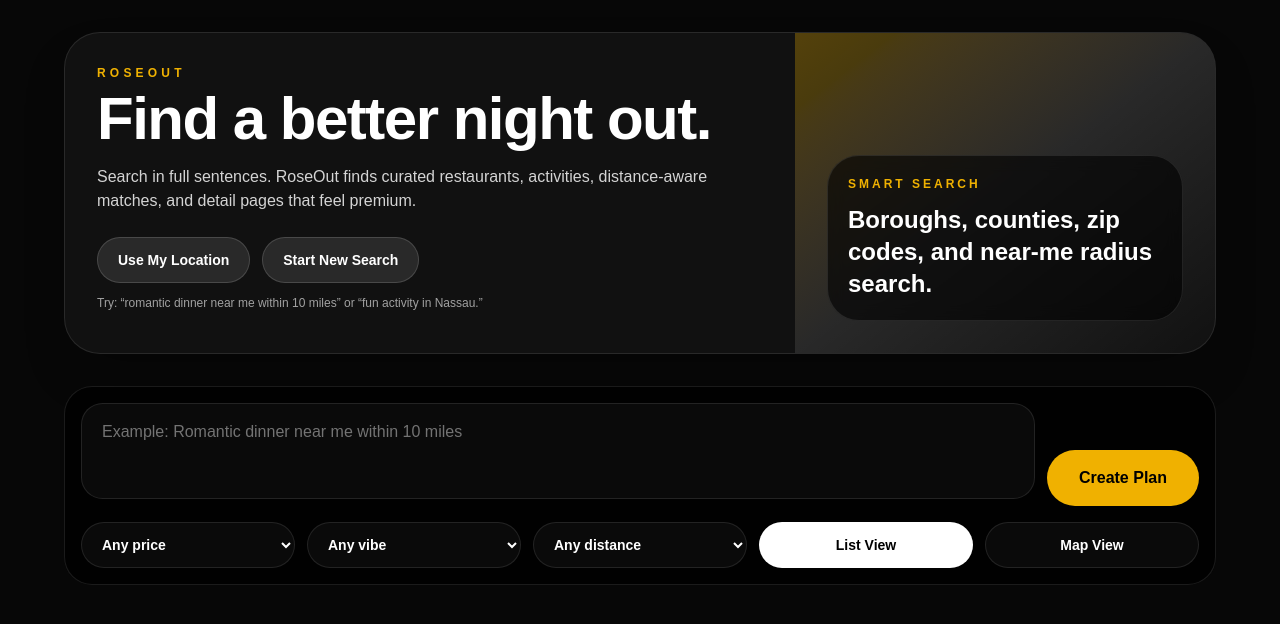
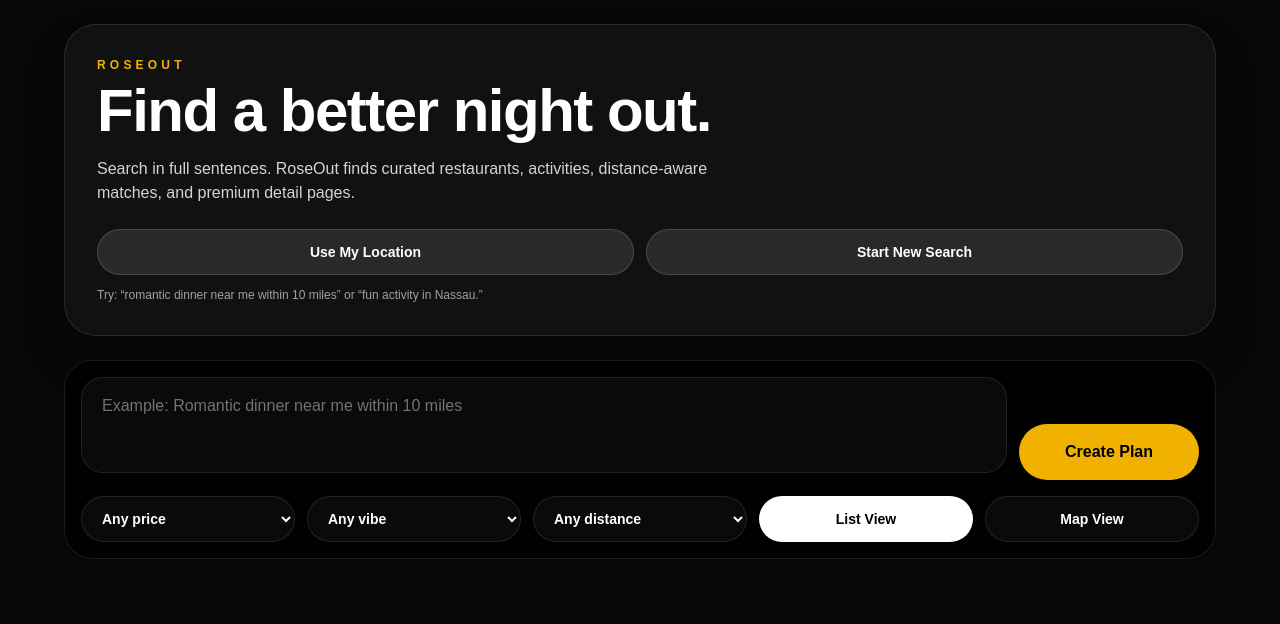
Before and after one commit to roseoutllc/roseout, a Next.js app: page /create in a window 1280 px wide. Shown: the top 624 px of the page. Built offline with nearby package versions, Linux system fonts and the light colour scheme.

Commit message:
Update page.tsx

```diff
--- a/app/create/page.tsx
+++ b/app/create/page.tsx
@@ -470,10 +470,9 @@
     : "";
 
   return (
-    <main className="min-h-screen bg-[#070707] px-5 py-8 pb-40 text-white">
+    <main className="min-h-screen bg-[#070707] px-5 py-6 pb-40 text-white">
       <div className="mx-auto max-w-6xl">
-        <section className="mb-8 overflow-hidden rounded-[2.25rem] border border-white/10 bg-[#111] shadow-2xl">
-          <div className="grid gap-0 lg:grid-cols-[1fr_420px]">
+        <section className="mb-6 overflow-hidden rounded-[2rem] border border-white/10 bg-[#111] shadow-2xl">
           <div className="p-6 md:p-8">
             <p className="mb-2 text-xs font-black uppercase tracking-[0.35em] text-yellow-500">
               RoseOut
@@ -485,11 +484,10 @@
 
             <p className="mt-4 max-w-2xl text-sm leading-6 text-neutral-300 md:text-base">
               Search in full sentences. RoseOut finds curated restaurants,
-                activities, distance-aware matches, and detail pages that feel
-                premium.
+              activities, distance-aware matches, and premium detail pages.
             </p>
 
-              <div className="mt-6 flex flex-wrap gap-3">
+            <div className="mt-6 grid gap-3 sm:grid-cols-2">
               <button
                 type="button"
                 onClick={requestUserLocation}
@@ -499,7 +497,7 @@
                     : "border border-white/15 bg-white/10 text-white hover:bg-white/15"
                 }`}
               >
-                  {locationSaved ? "Location Saved" : "Use My Location"}
+                {locationSaved ? "✓ Location Saved" : "Use My Location"}
               </button>
 
               <button
@@ -512,27 +510,14 @@
             </div>
 
             <p className="mt-3 text-xs text-neutral-400">
-                Try: “romantic dinner near me within 10 miles” or “fun activity
-                in Nassau.”
+              Try: “romantic dinner near me within 10 miles” or “fun activity in
+              Nassau.”
             </p>
-            </div>
-
-            <div className="relative hidden min-h-[320px] lg:block">
-              <div className="absolute inset-0 bg-gradient-to-br from-yellow-500/30 via-white/10 to-transparent" />
-              <div className="absolute bottom-8 left-8 right-8 rounded-[2rem] border border-white/10 bg-black/60 p-5 backdrop-blur">
-                <p className="text-xs font-black uppercase tracking-[0.25em] text-yellow-500">
-                  Smart Search
-                </p>
-                <p className="mt-3 text-2xl font-black">
-                  Boroughs, counties, zip codes, and near-me radius search.
-                </p>
-              </div>
-            </div>
           </div>
         </section>
 
-        <section className="sticky top-0 z-20 mb-6 rounded-[1.75rem] border border-white/10 bg-black/80 p-4 backdrop-blur-xl">
-          <div className="grid gap-3 lg:grid-cols-[1fr_auto] lg:items-end">
+        <section className="relative z-10 mb-8 rounded-[1.75rem] border border-white/10 bg-black/80 p-4 backdrop-blur-xl lg:sticky lg:top-4">
+          <div className="grid gap-3 lg:grid-cols-[1fr_180px] lg:items-end">
             <div>
               <textarea
                 value={input}
@@ -565,7 +550,7 @@
             </button>
           </div>
 
-          <div className="mt-4 grid gap-3 md:grid-cols-5">
+          <div className="mt-4 grid gap-3 sm:grid-cols-2 lg:grid-cols-5">
             <select
               value={priceFilter}
               onChange={(e) => setPriceFilter(e.target.value)}
@@ -691,7 +676,7 @@
               })}
             </div>
 
-            <div className="sticky top-32 h-[640px] overflow-hidden rounded-[2rem] border border-white/10 bg-white shadow-2xl">
+            <div className="h-[520px] overflow-hidden rounded-[2rem] border border-white/10 bg-white shadow-2xl lg:sticky lg:top-32">
               {activeMapItem ? (
                 <iframe
                   title="RoseOut map"
```
Lines whose indentation alone changed are shown as unchanged.
